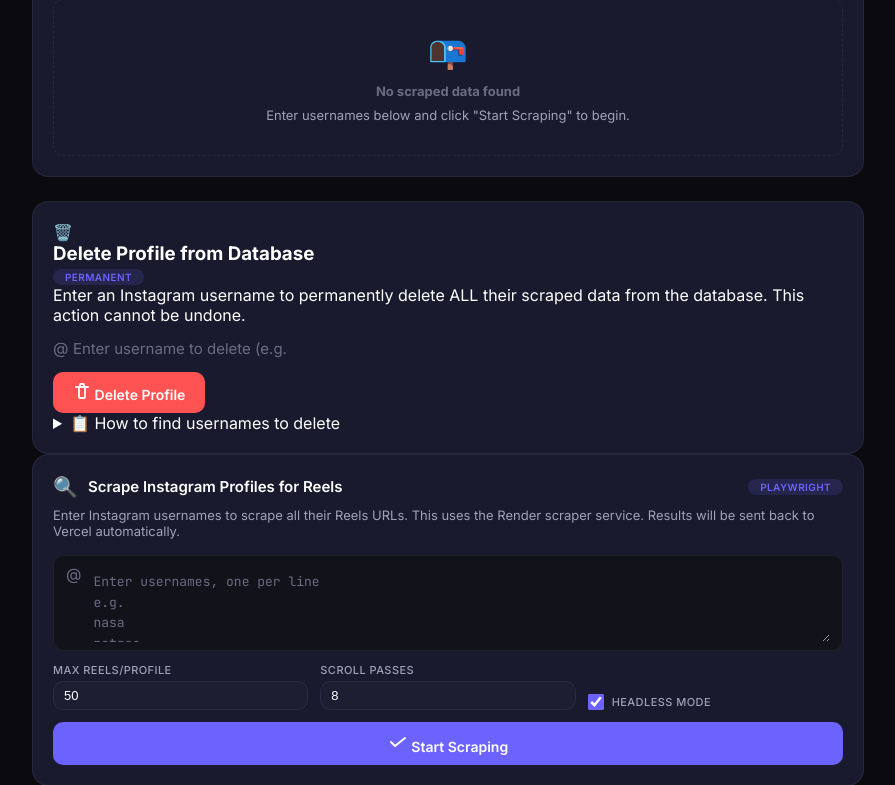
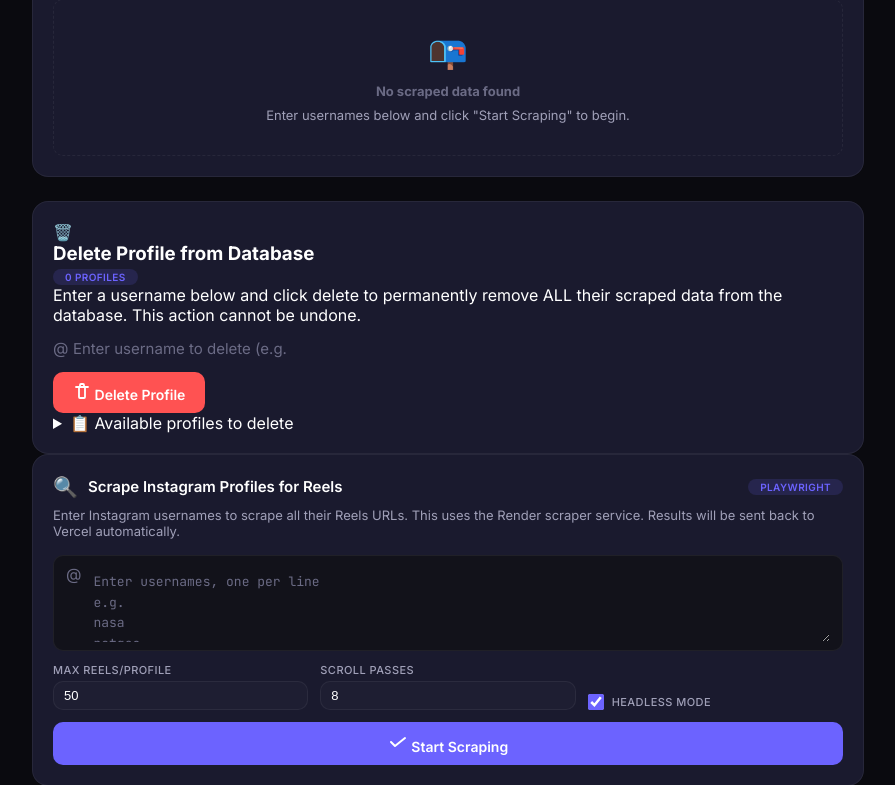
Before and after one commit to Motari2004/fetchgram, a Flask app: page / in a window 1280 px wide. Shown: the part 893-1678 px from the top of the page, without its empty margins (192-1087 px from the left). Run offline with Flask 3, Linux system fonts and the light colour scheme; data that the repository does not hold is empty; some libraries are stand-ins or nearby versions.

Commit message:
Describe what you changed here

```diff
--- a/templates/index.html
+++ b/templates/index.html
@@ -207,16 +207,16 @@
           <span class="delete-icon">🗑️</span>
           <h3>Delete Profile from Database</h3>
         </div>
-        <span class="badge">Permanent</span>
+        <span class="badge" id="delete-count-badge">0 profiles</span>
       </div>
 
       <div class="delete-profile-body">
         <p class="delete-profile-desc">
-          Enter an Instagram username to permanently delete ALL their scraped data from the database.
+          Enter a username below and click delete to permanently remove ALL their scraped data from the database.
           This action cannot be undone.
         </p>
 
-        <div class="delete-profile-area">
+        <div class="delete-input-area">
           <div class="delete-input-wrapper">
             <span class="input-icon">@</span>
             <input
@@ -241,11 +241,9 @@
 
         <div class="delete-profile-help">
           <details>
-            <summary>📋 How to find usernames to delete</summary>
-            <div class="help-content">
-              <p>Usernames are shown in the "All Profiles in Database" section above.</p>
-              <p>Simply type the exact username (without the @ symbol) and click Delete.</p>
-              <p class="help-note">⚠️ This will permanently remove ALL scraped data for that profile.</p>
+            <summary>📋 Available profiles to delete</summary>
+            <div class="help-content" id="delete-profile-list">
+              <p style="color: var(--text-muted);">Loading profiles...</p>
             </div>
           </details>
         </div>
```
